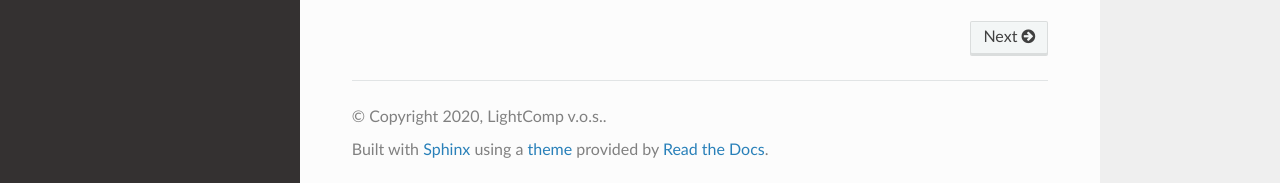
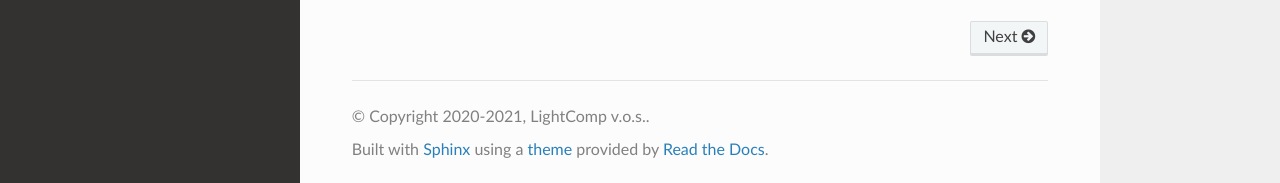
Before and after one commit to elzasw/ead3doc, a Sphinx documentation site: the page built from doc/source/index.rst, in a window 1280 px wide and 1153 px high. Shown: the part 967-1150 px from the top of the window. Built offline with Sphinx 7.4.7 and the Read the Docs theme 2.0.0, drawn with Linux system fonts in a browser that asks for light colours.

Commit message:
Uprava konfigurace

```diff
--- a/doc/source/conf.py
+++ b/doc/source/conf.py
@@ -18,7 +18,7 @@
 # -- Project information -----------------------------------------------------
 
 project = 'MV ČR EAD3 Profil'
-copyright = '2020, LightComp v.o.s.'
+copyright = '2020-2021, LightComp v.o.s.'
 author = 'Petr Pytelka, LightComp v.o.s.'
 
 
```
